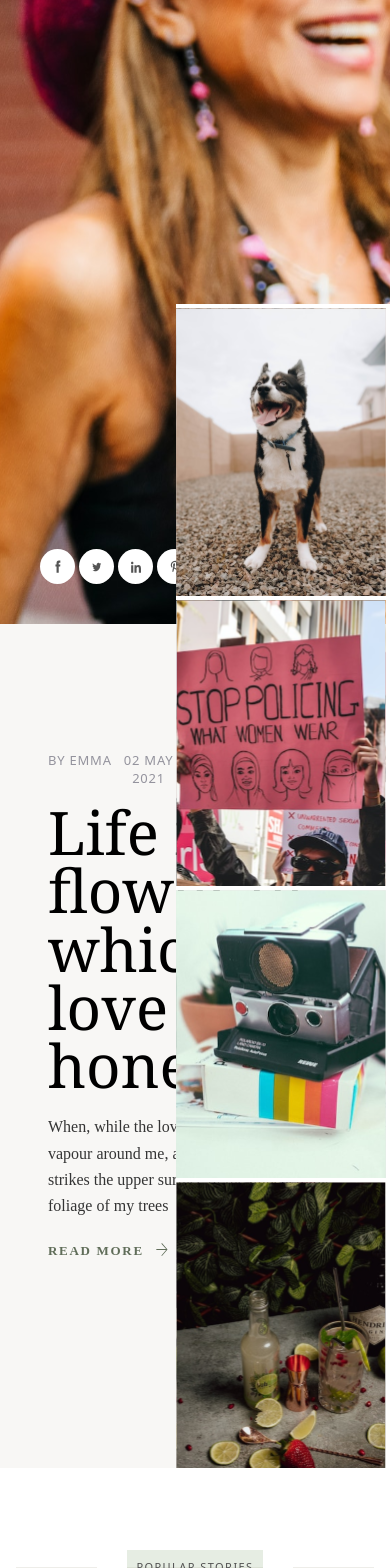
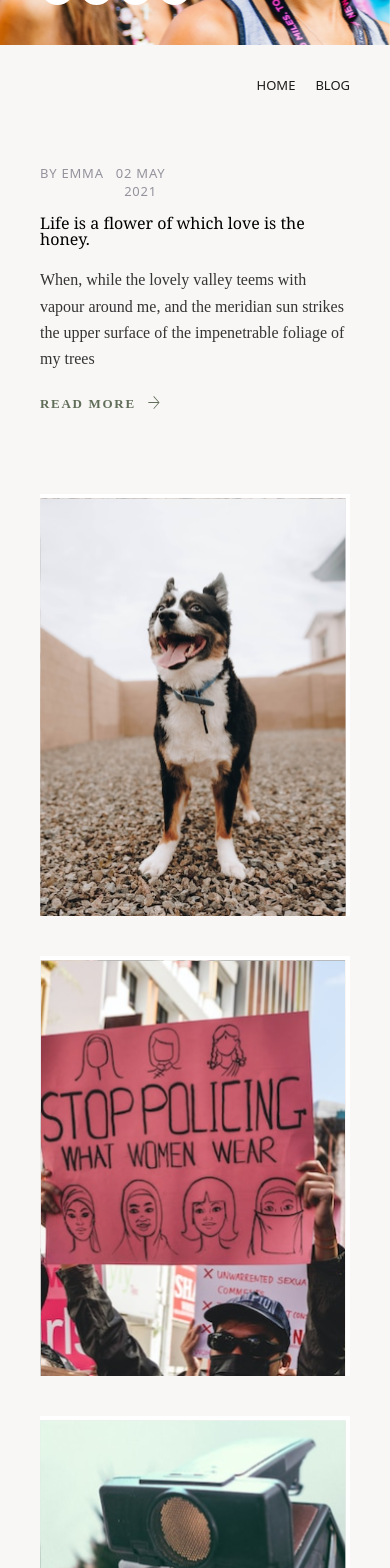
Before and after one commit to rahulkugopi/planetmedia, a React (Create React App) app: page / in a window 390 px wide. Shown: the part 220-1788 px from the top of the page. Built offline with nearby package versions, Linux system fonts and the light colour scheme.

Commit message:
home page changes

```diff
--- a/src/components/Blog/Blog.js
+++ b/src/components/Blog/Blog.js
@@ -11,7 +11,9 @@ function Blog() {
       <Header />
 
       <div className='pl-10 pr-10'>
-        <img src={Banner} />
+        <div className={styles.bannerSection}>
+          <img src={Banner} />
+        </div>
       </div>
 
       <div className='container mx-auto'>
--- a/src/components/Gallery/Gallery.js
+++ b/src/components/Gallery/Gallery.js
@@ -11,34 +11,34 @@ function Gallery() {
   return (
     <div data-testid='Gallery' className={styles.Gallery}>
       <div className={`${styles.imgView} pt-0 pl-10 pr-10 pb-0`}>
-        <div className="grid lg:grid-cols-6 gap-6">
-          <div className={styles.imgSection}>
+        <div className="grid sm:grid-cols-3 lg:grid-cols-6 gap-6">
+          <div className={`${styles.imgSection} h-277 flex lg:justify-normal justify-center`}>
             <img src={imgOne} className='object-fill' />
           </div>
 
-          <div className={styles.imgSection}>
+          <div className={`${styles.imgSection} h-auto lg:h-h-277 flex lg:justify-normal justify-center`}>
             <img src={imgTwo} className='object-fill' />
           </div>
 
-          <div className={styles.imgSection}>
+          <div className={`${styles.imgSection} h-auto lg:h-h-277 flex lg:justify-normal justify-center`}>
             <img src={imgThree} className='object-fill' />
           </div>
 
-          <div className={styles.imgSection}>
+          <div className={`${styles.imgSection} h-auto lg:h-h-277 flex lg:justify-normal justify-center`}>
             <img src={imgFour} className='object-fill' />
           </div>
 
-          <div className={styles.imgSection}>
+          <div className={`${styles.imgSection} h-auto lg:h-h-277 flex lg:justify-normal justify-center`}>
             <img src={imgFive} className='object-fill' />
           </div>
 
-          <div className={styles.imgSection}>
+          <div className={`${styles.imgSection} h-auto lg:h-h-277 flex lg:justify-normal justify-center`}>
             <img src={imgSix} className='object-fill' />
           </div>
         </div>
 
-        <div className={`${styles.TitleCard} flex justify-center`}>
-          <div className={`${styles.inner} shadow p-5 bg-white`}>
+        <div className={`${styles.TitleCard} lg:titleCardView mt-10 flex justify-center`}>
+          <div className={`${styles.inner} w-full lg:titleCardViewInner shadow p-5 bg-white`}>
             <h3> <span className='font-serif font-semibold text-xl'>Follow my instagram</span> <br /> <span>@logoipsum</span></h3>
           </div>
         </div>
--- a/src/components/Home/Banner/Banner.js
+++ b/src/components/Home/Banner/Banner.js
@@ -10,14 +10,14 @@ import imgFour from '../../../assests/images/img-10.svg';
 function Banner() {
     return (
         <div data-testid='Banner' className={styles.Banner}>
-            <div className="grid lg:grid-cols-2 gap-0 banner-left">
-                <div className={`${styles.BannerLeft} bg-no-repeat bg-cover flex flex-col justify-between`}>
+            <div className="grid md:grid-col-1 lg:grid-cols-2 gap-0 banner-left">
+                <div className={`${styles.BannerLeft} bg-no-repeat bg-cover flex flex-col justify-between sm:bannerSpl lg:h-screen h-full`}>
                     <div className='w-full pt-10 pb-10 pr-10 pl-10'>
                         <div className={styles.logo}>
                             <img src={whiteLogo} />
                         </div>
                     </div>
-                    <div className={styles.socialSection}>
+                    <div className={`${styles.socialSection}`}>
                         <div className=' pt-10 pb-10 pr-10 pl-10 flex gap-1'>
                             <span className='p-3 bg-white flex justify-center items-center'>
                                 <svg width="6" height="13" viewBox="0 0 6 13" fill="none" xmlns="http://www.w3.org/2000/svg">
@@ -45,7 +45,7 @@ function Banner() {
                         </div>
                     </div>
                 </div>
-                <div className={`${styles.BannerRight}`}>
+                <div className={`${styles.BannerRight} lg:h-screen h-full`}>
                     <div className={styles.topNav}>
                         <div className='pt-8 pb-8 pr-10 pl-10 flex gap-5 justify-end'>
                             <Link to='/' className='uppercase'>Home</Link>
@@ -53,12 +53,12 @@ function Banner() {
                         </div>
                     </div>
 
-                    <div className=' pl-12 pt-12 pr-12 pb-12'>
+                    <div className='lg:pl-12 lg:pt-12 lg:pr-12 lg:pb-12 p-10'>
                         <div className='flex gap-3'>
                             <h3 className='uppercase text-gray'>By Emma </h3>
                             <h3 className='uppercase text-gray text-center'><span>02 May <br /> 2021</span></h3>
                         </div>
-                        <h2 className='font-serif font-light mt-4'>
+                        <h2 className='font-serif font-light mt-4 md:text-4xl lg:text-6xl'>
                             Life is a flower of which
                             love is the honey.
                         </h2>
@@ -75,21 +75,21 @@ function Banner() {
 
                     </div>
 
-                    <div className={`${styles.bottomThumbImg} grid lg:grid-cols-4 gap-0`}>
-                        <div className=''>
-                            <img src={imgOne} className='object-fill' />
+                    <div className={`${styles.bottomThumbImg} grid lg:grid-cols-4 sm:grid-cols-2 gap-0 lg:absolute relative lg:bannerThumb w-full p-10 lg:p-0`}>
+                        <div className='flex justify-center mb-10 sm:mb-0 lg:mb-0 lg:justify-normal'>
+                            <img src={imgOne} className='object-fill w-full lg:w-auto' />
                         </div>
 
-                        <div className=''>
-                            <img src={imgTwo} className='object-fill' />
+                        <div className='flex justify-center mb-10 sm:mb-0 lg:mb-0 lg:justify-normal'>
+                            <img src={imgTwo} className='object-fill w-full lg:w-auto' />
                         </div>
 
-                        <div className=''>
-                            <img src={imgThree} className='object-fill' />
+                        <div className='flex justify-center mb-10 sm:mb-0 lg:mb-0 lg:justify-normal'>
+                            <img src={imgThree} className='object-fill w-full lg:w-auto' />
                         </div>
 
-                        <div className=''>
-                            <img src={imgFour} className='object-fill' />
+                        <div className='flex justify-center mb-10 sm:mb-0 lg:mb-0 lg:justify-normal'>
+                            <img src={imgFour} className='object-fill w-full lg:w-auto' />
                         </div>
                     </div>
                 </div>
--- a/src/index.css
+++ b/src/index.css
@@ -1,3 +1,21 @@
 @tailwind base;
 @tailwind components;
 @tailwind utilities;
+
+@layer components {
+    .bannerThumb{
+        width: 55%;
+    }
+
+    .bannerSpl{
+        height: 50vh;
+    }
+
+    .titleCardView{
+        margin-top: -100px;
+    }
+
+    .titleCardViewInner{
+        width: 300px;
+    }
+}
--- a/src/styles/Banner/Banner.module.scss
+++ b/src/styles/Banner/Banner.module.scss
@@ -4,7 +4,6 @@
 
     .BannerLeft {
         width: 100%;
-        height: 100vh;
         background-image: url(../../assests/images/banner.svg);
 
         .logo {
@@ -30,7 +29,6 @@
 
     .BannerRight {
         width: 100%;
-        height: 100vh;
         background: #F8F7F5;
 
         .topNav {
@@ -44,7 +42,6 @@
         }
 
         h2 {
-            font-size: 60px;
             line-height: 97%;
         }
 
@@ -81,8 +78,6 @@
         }
 
         .bottomThumbImg {
-            width: 55%;
-            position: absolute;
             right: 0;
             bottom: 0;
 
--- a/src/styles/Blog/Blog.module.scss
+++ b/src/styles/Blog/Blog.module.scss
@@ -1,5 +1,16 @@
 .Blog {
     width: 100%;
+
+    .bannerSection {
+        width: 100%;
+        height: 460px;
+
+        img {
+            max-width: 100%;
+            max-height: 100%;
+            width: 100%;
+        }
+    }
 
     .BlogContent {
         margin: -60px 0 0 0;
--- a/src/styles/Gallery/Gallery.module.scss
+++ b/src/styles/Gallery/Gallery.module.scss
@@ -7,7 +7,6 @@
 
         .imgSection {
             width: 100%;
-            height: 277px;
 
             img {
                 max-width: 100%;
@@ -17,10 +16,8 @@
 
         .TitleCard {
             width: 100%;
-            margin-top: -100px;
 
             .inner {
-                width: 300px;
                 text-align: center;
             }
         }
--- a/src/styles/Home/Home.module.scss
+++ b/src/styles/Home/Home.module.scss
@@ -42,7 +42,6 @@
         .grid {
             .gridTopImg {
                 width: 100%;
-                height: 450px;
 
                 img {
                     max-width: 100%;
--- a/tailwind.config.js
+++ b/tailwind.config.js
@@ -25,9 +25,12 @@ module.exports = {
         'gray-special': '#606D59',
         'gray-light': '#d3dce6',
         'light-orange': '#dfbfb1',
-        'light-green':'#A4BC96',
-        'extra-color':'#859D78'
-
+        'light-green': '#A4BC96',
+        'extra-color': '#859D78'
+      },
+      height: {
+        'h-450': '450px',
+        'h-277': '277px'
       }
     },
   },
```
Also changed, not shown: src/components/Home/Home.js (+8 -8 lines).
